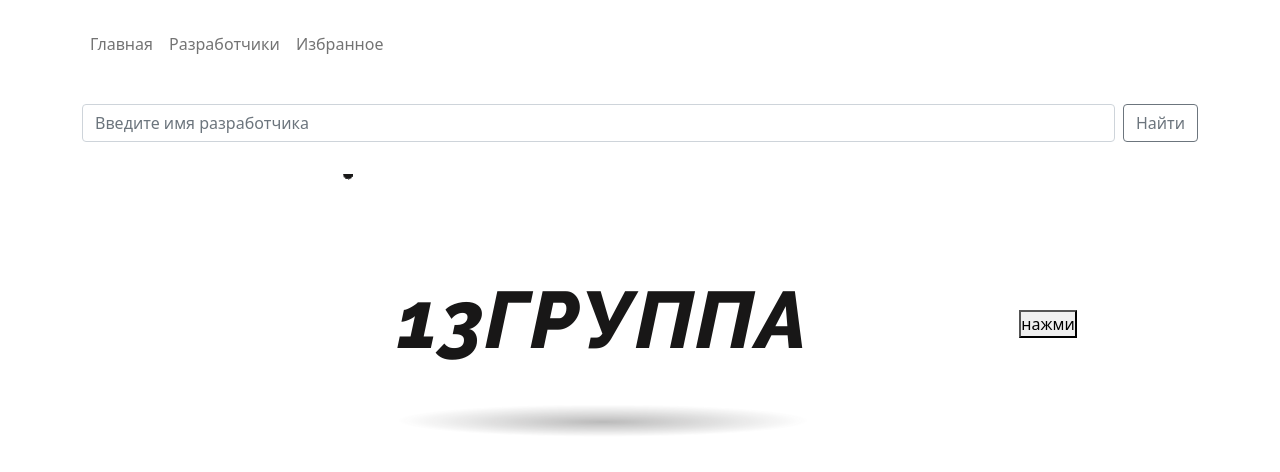
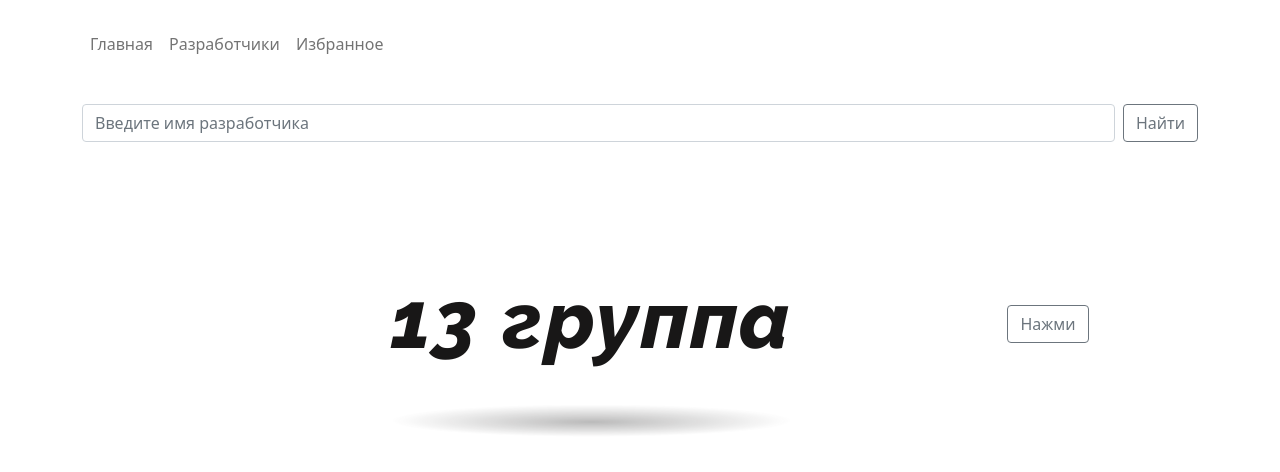
Before and after one commit to eximenz/team-resume, a React (Create React App) app: page / in a window 1280 px wide. Shown: the top 472 px of the page. Built offline with nearby package versions, Linux system fonts and the light colour scheme.

Commit message:
added ready main page

```diff
--- a/src/app/components/developerCard.jsx
+++ b/src/app/components/developerCard.jsx
@@ -2,7 +2,6 @@ import React from "react";
 import PropTypes from "prop-types";
 import CardBody from "./cardBody";
 import CardButton from "./cardButton";
-import FavoriteButton from "./favoriteButton";
 
 const DeveloperCard = ({ data }) => {
   return (
@@ -11,7 +10,6 @@ const DeveloperCard = ({ data }) => {
         <div key={item._id} className="row">
           <CardBody {...item} />
           <CardButton {...item} />
-          <FavoriteButton/>
         </div>
       ))}
     </>
--- a/src/app/components/favorites.jsx
+++ b/src/app/components/favorites.jsx
@@ -7,15 +7,26 @@ const Favorites = () => {
   useEffect(() => {
     api.developers.fetchAll().then((data) => setUsers(data));
   }, []);
-  users && console.log(users.map(user => user.age));
-return (
+  users && console.log(users.map((user) => user.age));
+  return (
     <>
-      {users && users.map((user) => (
-        <div key={user._id}>
-        <CardMainPage key={user._id} name={user.name} age={user.age} about={user.description} imageUrl={user.src} alt={user.alt}/>
-        <button>Удалить из избранного</button>
-        </div>
-      ))}
+      {users &&
+        users.map(
+          (user) =>
+            user.favorite && (
+              <div key={user._id}>
+                <CardMainPage
+                  key={user._id}
+                  name={user.name}
+                  age={user.age}
+                  about={user.description}
+                  imageUrl={user.src}
+                  alt={user.alt}
+                />
+                <button>Удалить из избранного</button>
+              </div>
+            )
+        )}
     </>
   );
 };
--- a/src/app/components/index.css
+++ b/src/app/components/index.css
@@ -33,7 +33,7 @@
   left: 100px;
   transform: translateY(-50%) rotateZ(15deg);
   width: 10px;
-  height: 600px;
+  height: 613px;
   z-index: 10;
 }
 
--- a/src/app/components/main.jsx
+++ b/src/app/components/main.jsx
@@ -12,7 +12,7 @@ const Main = () => {
         gsap.set("#texttwo", { opacity: 0 });
         gsap.set("#bar", { scaleY: 0.1 });
         gsap.set("#textone h1", { opacity: 1 });
-      }
+      },
     });
 
     gsap.set("#texttwo", { opacity: 0 });
@@ -22,27 +22,27 @@ const Main = () => {
       .to("#bar", 1, {
         y: 225,
         scaleY: 1,
-          ease: "back.out"
+        ease: "back.out",
       })
       .to("#slidebar", 1.5, {
         x: 600,
         delay: 0.5,
-          ease: "back.inOut(0.8)"
+        ease: "back.inOut(0.8)",
       })
       .to("#slidebar", 1.5, {
         x: 0,
         delay: 0.5,
-          ease: "back.inOut(0.8)"
+        ease: "back.inOut(0.8)",
       })
       .to("#slidebar", 1.5, {
         x: 600,
         delay: 0.5,
-          ease: "back.inOut(0.8)"
+        ease: "back.inOut(0.8)",
       })
       .to("#bar", 1, {
         y: 500,
         scaleY: 0.1,
-          ease: "back.in"
+        ease: "back.in",
       });
 
     maskTL
@@ -51,7 +51,7 @@ const Main = () => {
         "clip-path": "polygon(0 0, 91% 0, 81% 100%, 0% 100%)",
         onComplete: () => {
           gsap.set("#texttwo", { opacity: 1 });
-          }
+        },
       })
       .to("#textone", 1.5, {
         delay: 0.5,
@@ -59,20 +59,19 @@ const Main = () => {
         "clip-path": "polygon(0 0, 18% 0, 8% 100%, 0% 100%)",
         onComplete: () => {
           gsap.set("#textone h1", { opacity: 0 });
-          }
+        },
       })
       .to("#textone", 1.5, {
         delay: 0.5,
         ease: "back.inOut(0.8)",
-          "clip-path": "polygon(0 0, 91% 0, 81% 100%, 0% 100%)"
+        "clip-path": "polygon(0 0, 91% 0, 81% 100%, 0% 100%)",
       });
 
-  mainTL
-      .add(slideTL)
-      .add(maskTL, 1.5);
+    mainTL.add(slideTL).add(maskTL, 1.5);
   };
   return (
     <>
+      {/* <div className="container d-flex flex-column"> */}
       <div className="containerX">
         <div className="slide-bar" id="slidebar">
           <div className="bar" id="bar"></div>
@@ -81,10 +80,17 @@ return (
           <h1>Хакатон</h1>
         </div>
         <div className="text-block" id="texttwo">
-            <h1>13ГРУППА</h1>
+          <h1>13 группа</h1>
         </div>
       </div>
-    <button onClick={handleClick}>нажми</button>
+      <button
+        type="button"
+        className="btn btn-outline-secondary"
+        onClick={handleClick}
+      >
+        Нажми
+      </button>
+      {/* </div> */}
     </>
   );
 };
```
Lines whose indentation alone changed are shown as unchanged.
